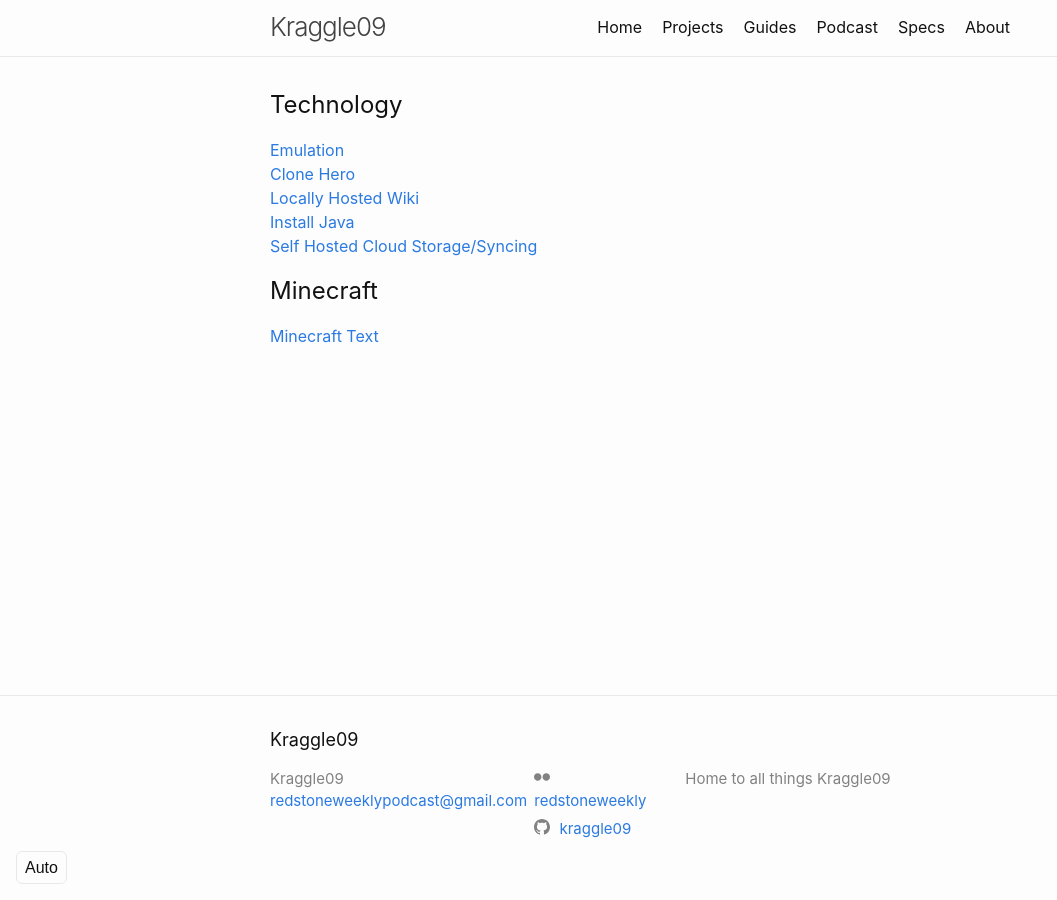
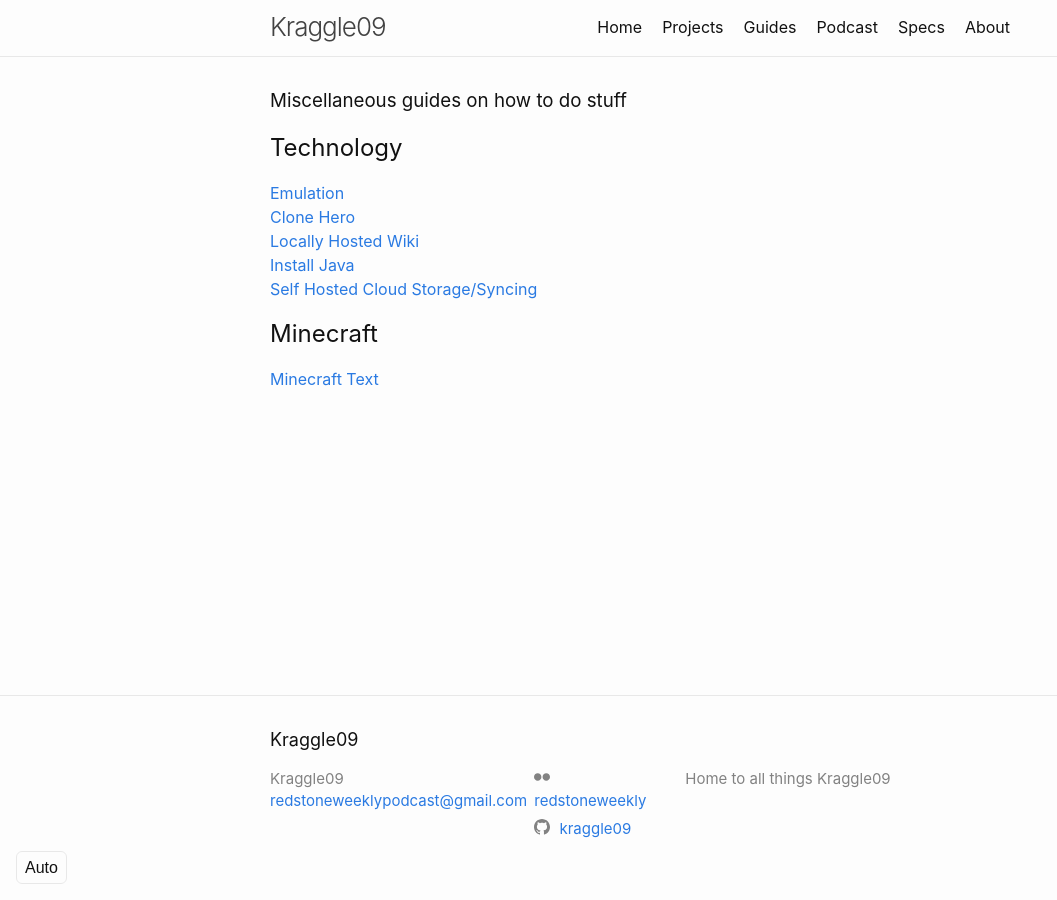
Before and after one commit to Kraggle09/kraggle09.github.io, a Jekyll site: the page built from docs/guides.markdown, in a window 1280 px wide. Shown: the whole page, without its empty margins (0-1057 px from the left). Built offline with Jekyll 4.4.1, drawn with Linux system fonts in a browser that asks for light colours.

Commit message:
Minor edit

```diff
--- a/docs/guides.markdown
+++ b/docs/guides.markdown
@@ -3,6 +3,8 @@
 title: Guides
 permalink: /guides/
 ---
+
+### Miscellaneous guides on how to do stuff
 
 ## Technology
 [Emulation](/guide/emulation.html)
```
